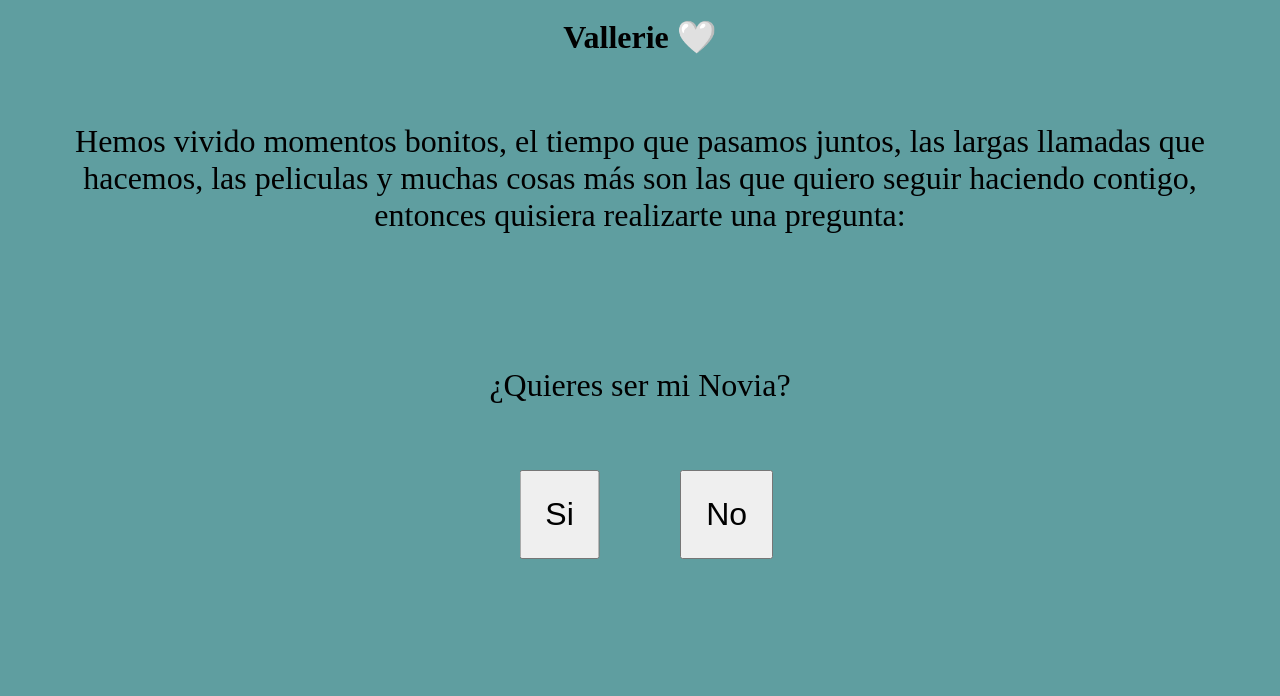
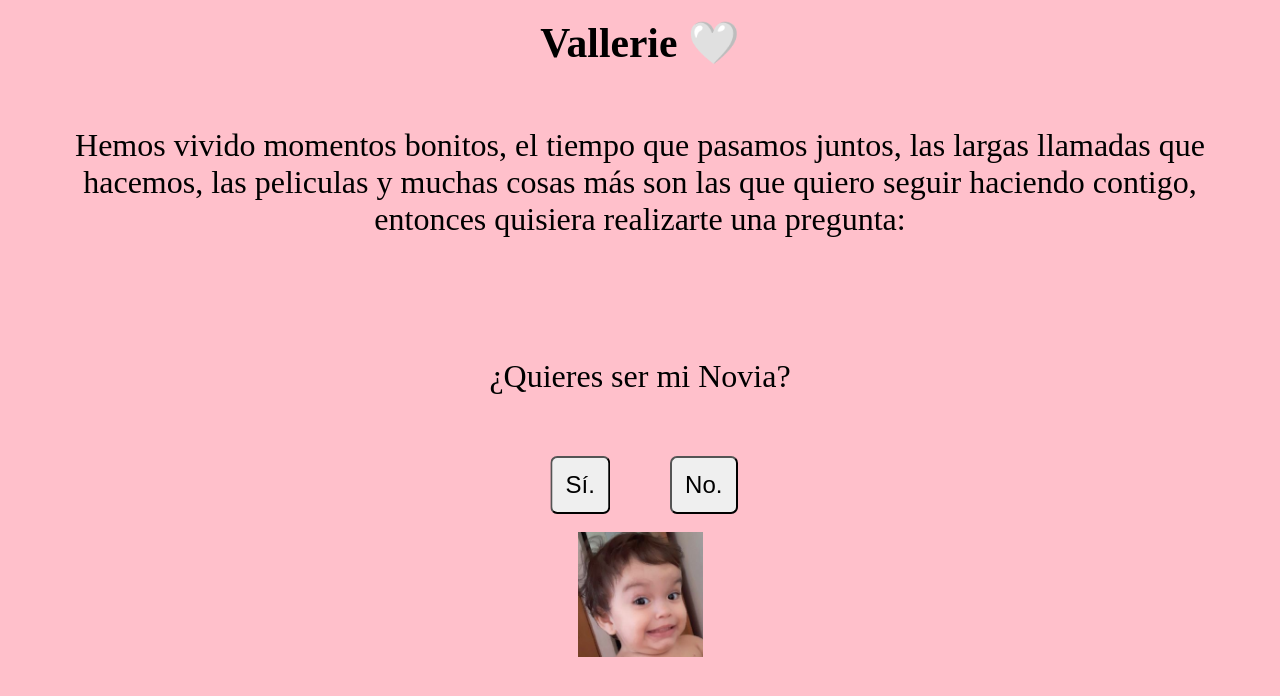
Before and after one commit to JuanDanielG/declaracion, a plain HTML site: page index.html in a window 1280 px wide. Drawn offline with Linux system fonts and the light colour scheme.

Commit message:
subida de nuevo archivo

```diff
--- a/estilos.css
+++ b/estilos.css
@@ -3,21 +3,25 @@
 }
 
 .contenedor{
-    background: cadetblue;
+    background: pink;
     width: 100vw;
     height: 100vh;
     text-align: center;
 }
 
+h1{
+    font-size:2.6em ;
+    text-align: center;
+}
 p{
     font-size: xx-large;
-    padding: 5.2%;
+    padding: 4.7%;
 }
 
 button{
-    font-size: xx-large;
-    padding: 0.75em;
-
+    font-size: x-large;
+    padding: 0.55em;
+    border-radius: 7px;
 }
 
 #yesBtn{
@@ -27,3 +31,9 @@ button{
 #noBtn{
     position: absolute;
 }
+img{
+    width: 125px ;
+    height: 125px;
+    text-align: center;
+    justify-content: center;
+}
--- a/index.html
+++ b/index.html
@@ -8,13 +8,13 @@
     <link rel="stylesheet" href="estilos.css">
 </head>
 <body>
-
     <div class="contenedor"><br>
         <h1>Vallerie 🤍</h1>
         <p>Hemos vivido momentos bonitos, el tiempo que pasamos juntos, las largas llamadas que hacemos, las peliculas y muchas cosas más son las que quiero seguir haciendo contigo, entonces quisiera realizarte una pregunta:</p>
         <p>¿Quieres ser mi Novia?</p>
-        <button id="yesBtn">Si</button>
-        <button id="noBtn">No</button>
+        <button id="yesBtn" >Sí.</button>
+        <button id="noBtn">No.</button><br><br>
+        <img src="img/bebe.jpg" alt="">
     </div>
     <script src="index.js"></script>
 
```
Also changed, not shown: img/bebe.jpg (added), index.js (line endings or trailing spaces).
